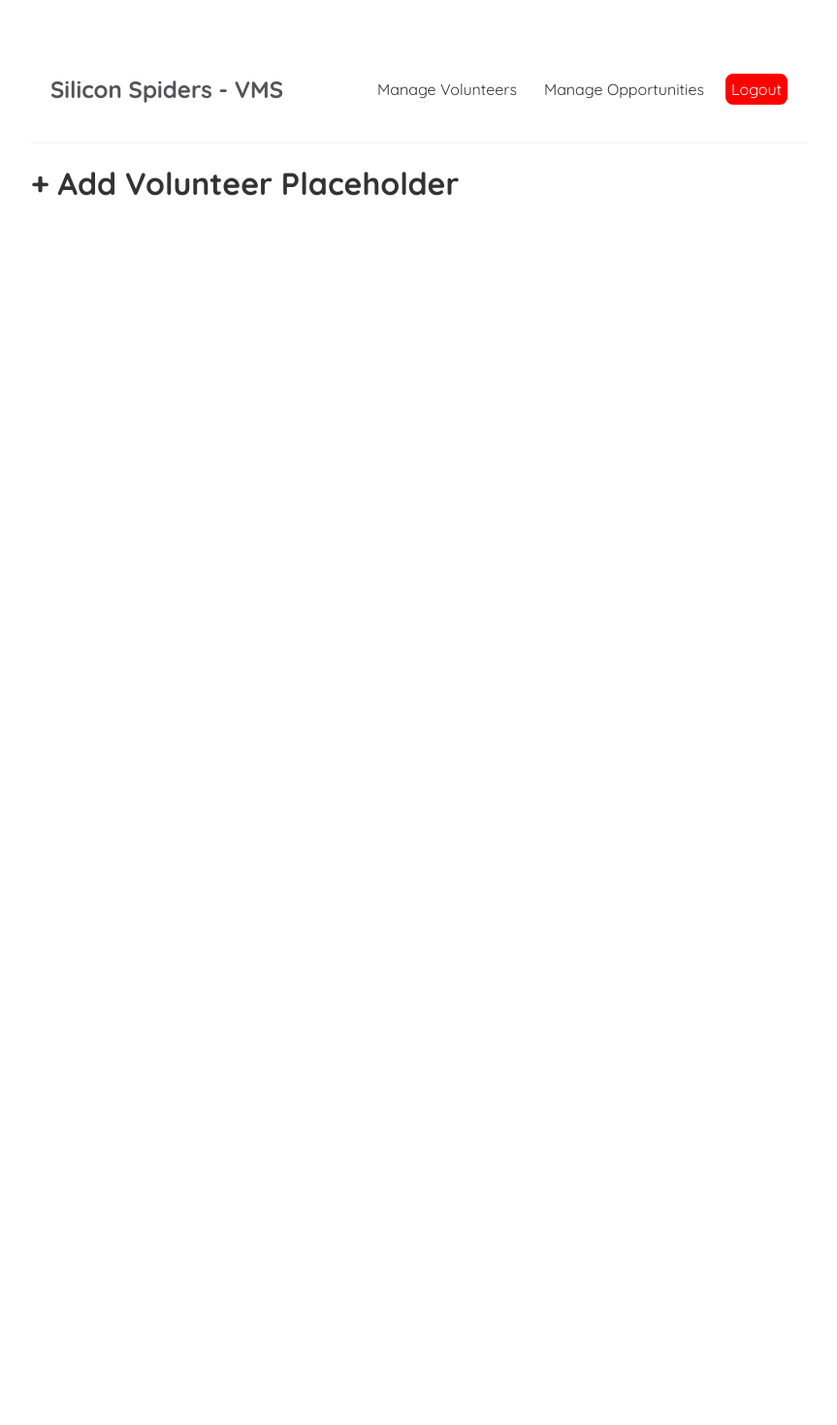
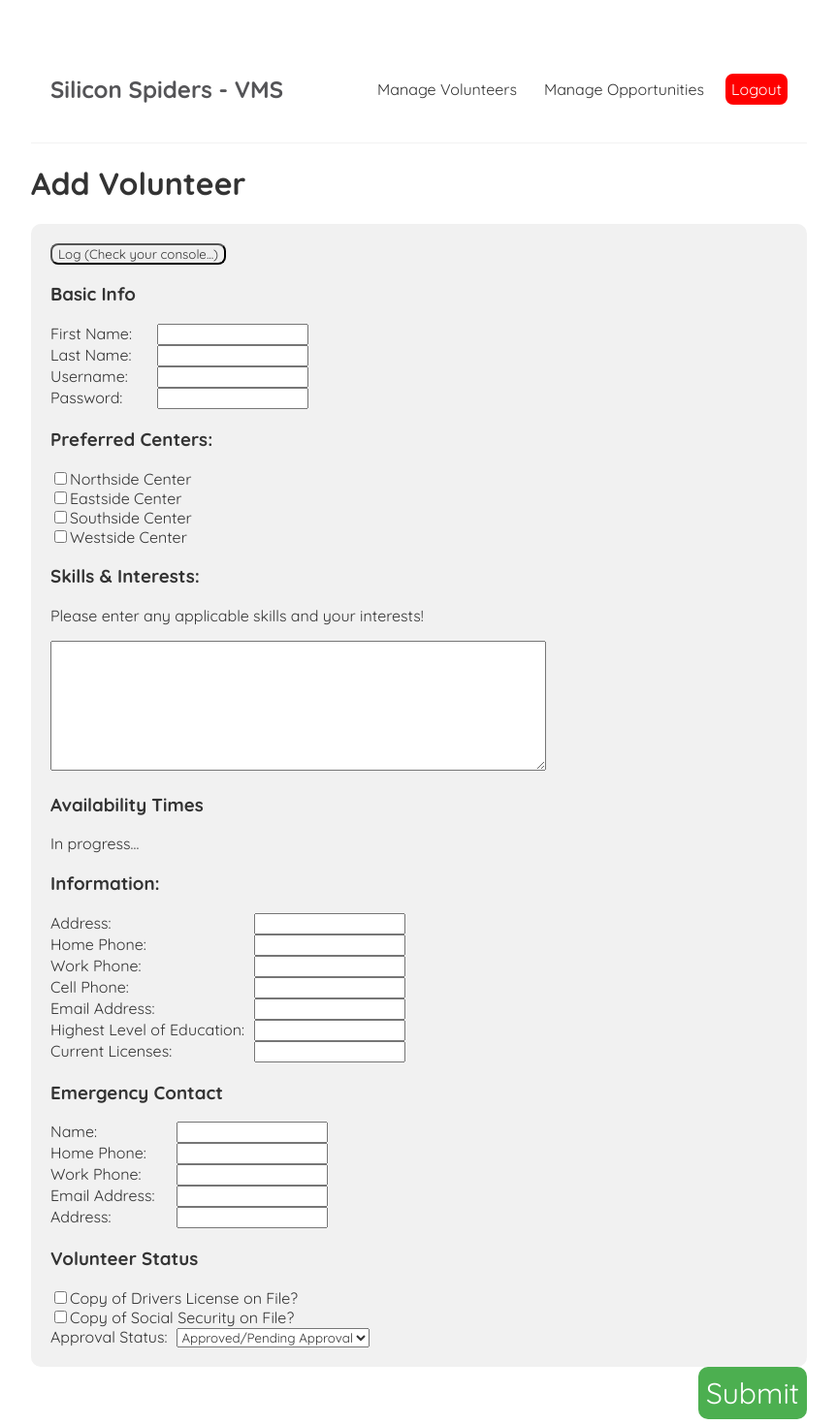
Before and after one commit to WilliamRelken/Preassignment-website, a React (Create React App) app in the folder client/: page /Volunteers/add in a window 1280 px wide. Shown: the part 23-1493 px from the top of the page at 97% size, without its empty margins (208-1071 px from the left). Before the commit the page ends 800 px from the top, so only its background shows below. Built offline with nearby package versions, Linux system fonts and the light colour scheme.

Commit message:
Add files via upload

```diff
--- a/client/src/AddVol.js
+++ b/client/src/AddVol.js
@@ -1,9 +1,120 @@
 import Navbar from "./Navbar";
 const AddVolunteer = () => {
+    let volunteer = {
+        firstName: "",
+        lastName: "",
+        userName: "",
+        password: "",
+        northCenter: false,
+        eastCenter: false,
+        southCenter: false,
+        westCenter: false,
+        skills: "",
+        address: "",
+        homePhone: "",
+        workPhone: "",
+        cellPhone: "",
+        email: "",
+        education: "",
+        licenses: "",
+        eName: "",
+        eHomePhone: "",
+        eWorkPhone: "",
+        eEmail: "",
+        eAddress: "",
+        copyDrivers: false,
+        copySocial: false,
+        approvalStatus: "",
+    }
+    const Log = () => {
+        console.log(volunteer);
+    }
     return (
         <div className="AddVol">
             <Navbar/>
-            <h1>+ Add Volunteer Placeholder</h1>
+            <h1>Add Volunteer</h1>
+            <div className="VolForm">
+                <button onClick={Log}>Log (Check your console...)</button>
+                <h3>Basic Info</h3>
+                <label htmlFor="firstName">First Name: </label>
+                <input type="text" id="firstName" onChange={(e) => volunteer.firstName = e.target.value}/>
+                <br/>
+                <label htmlFor="lastName">Last Name: </label>
+                <input type="text" id="lastName" onChange={(e) => volunteer.lastName = e.target.value}/>
+                <br/>
+                <label htmlFor="userName">Username: </label>
+                <input type="text" id="userName" onChange={(e) => volunteer.userName = e.target.value}/>
+                <br/>
+                <label htmlFor="password">Password: </label>
+                <input type="text" id="password" onChange={(e) => volunteer.password = e.target.value}/>
+                <br/>
+                <span className="centers">
+
+                <h3>Preferred Centers:</h3>
+                <input type= "checkbox" id="north" value="north" onChange={() => volunteer.northCenter = !volunteer.northCenter}/>
+                <label htmlFor="north">Northside Center</label><br/>
+                <input type= "checkbox" id="east" value="east" onChange={() => volunteer.eastCenter = !volunteer.eastCenter}/>
+                <label htmlFor="east">Eastside Center</label><br/>
+                <input type= "checkbox" id="south" value="south" onChange={() => volunteer.southCenter = !volunteer.southCenter}/>
+                <label htmlFor="south">Southside Center</label><br/>
+                <input type= "checkbox" id="west" value="west" onChange={() => volunteer.westCenter = !volunteer.westCenter}/>
+                <label htmlFor="west">Westside Center</label><br/>
+                </span>
+
+                <h3>Skills &#38; Interests:</h3>
+                <p>Please enter any applicable skills and your interests!</p>
+                <textarea name="skills" id="skills" cols="70" rows="8" onChange={(e) => volunteer.skills = e.target.value}></textarea>
+                <h3>Availability Times</h3>
+                <p>In progress...</p>
+
+                <span className="information">
+                    <h3>Information: </h3>
+                    <label htmlFor="address">Address:</label>
+                    <input type="text" id="address" name="address" onChange={(e) => volunteer.address = e.target.value}/><br/>
+                    <label htmlFor="homePhone">Home Phone:</label>
+                    <input type="text" id="homePhone" name="homePhone" onChange={(e) => volunteer.homePhone = e.target.value}/><br/>
+                    <label htmlFor="workPhone">Work Phone:</label>
+                    <input type="text" id="workPhone" name="workPhone" onChange={(e) => volunteer.workPhone = e.target.value}/><br/>
+                    <label htmlFor="cellPhone">Cell Phone:</label>
+                    <input type="text" id="cellPhone" name="cellPhone" onChange={(e) => volunteer.cellPhone = e.target.value}/><br/>
+                    <label htmlFor="email">Email Address:</label>
+                    <input type="text" id="email" name="email" onChange={(e) => volunteer.email = e.target.value}/><br/>
+                    <label htmlFor="education">Highest Level of Education:</label>
+                    <input type="text" name="education" id="education" onChange={(e) => volunteer.education = e.target.value}/><br/>
+                    <label htmlFor="licenses">Current Licenses:</label>
+                    <input type="text" id="licenses" name="licenses" onChange={(e) => volunteer.licenses = e.target.value}/>
+                </span>
+                <span className="emergency">
+                    <h3>Emergency Contact</h3>
+                    <label htmlFor="eName">Name:</label>
+                    <input type="text" id="eName" name="eName" onChange={(e) => volunteer.eName = e.target.value}/><br/>
+                    <label htmlFor="eHomePhone">Home Phone:</label>
+                    <input type="text" id="eHomePhone" name="eHomePhone" onChange={(e) => volunteer.eHomePhone = e.target.value}/><br/>
+                    <label htmlFor="eWorkPhone">Work Phone:</label>
+                    <input type="text" id="eWorkPhone" name="eWorkPhone" onChange={(e) => volunteer.eWorkPhone = e.target.value}/><br/>
+                    <label htmlFor="eEmail">Email Address:</label>
+                    <input type="text" id="eEmail" name="eEmail" onChange={(e) => volunteer.eEmail = e.target.value}/><br/>
+                    <label htmlFor="eAddress">Address:</label>
+                    <input type="text" id="eAddress" name="eAddress" onChange={(e) => volunteer.eAddress = e.target.value}/><br/>
+                </span>
+                <span className="status">
+                    <h3>Volunteer Status</h3>
+                    <input type="checkbox" id="copyOfDrivers" name="copyOfDrivers" onChange={(e) => volunteer.copyDrivers = !volunteer.copyDrivers}/>
+                    <label htmlFor="copyOfDrivers">Copy of Drivers License on File?</label><br/>
+                    <input type="checkbox" id="copyOfSocial" name="copyOfSocial" onChange={(e) => volunteer.copySocial = !volunteer.copySocial}/>
+                    <label htmlFor="copyOfSocial">Copy of Social Security on File?</label><br/>
+                    <label id="labelStatusDrop"htmlFor="statusDrop">Approval Status: </label>
+                        <select name="statusDrop" id="statusDrop" onChange={(e) => volunteer.approvalStatus = e.target.value}>
+                            <option value="Approved/Pending Approval">Approved/Pending Approval</option>
+                            <option value="Approved">Approved</option>
+                            <option value="Pending Approval">Pending Approval</option>
+                            <option value="Disapproved">Disapproved</option>
+                            <option value="Inactive">Inactive</option>
+                            <option value="All">All</option>
+                        </select>
+                </span>
+            </div>
+            <button id="submitAddVol">Submit</button> {/*PLACEHOLDER SUBMIT VOLUNTEER BUTTON*/}
         </div>
     );
 }
--- a/client/src/Login.js
+++ b/client/src/Login.js
@@ -42,8 +42,6 @@ const Login = () => {
           .catch((error) => {} );
 
       /*const builtJSON = "{\"username\":\"" + userName + "\", \"password\":\""  + password + "\"}";
-
-
       xhttp.open("POST", "/adminlogin", true);
       xhttp.send(JSON.parse(builtJSON));
           //.then((user, pass) => { setUserName(user.username + " returned"); setPassword(user.password + " returned")});*/
--- a/client/src/MngVo.js
+++ b/client/src/MngVo.js
@@ -4,9 +4,13 @@ const Volunteers = () => {
     return (
         <div className="Volunteers">
             <Navbar/>
-            <h1>Manage Volunteers Component Placeholder</h1>
-            <label htmlFor="selectList">Filter: </label>
-            <select name="selectList" id="selectList">
+            <h1>Manage Volunteers</h1>
+            <div className="MngVolMenu">
+                <label htmlFor="searchName">Search Volunteer: </label>
+                <input type="text" name="searchName" id="searchName" />
+
+                <label htmlFor="filterDrop">Filter: </label>
+                <select name="filterDrop" id="filterDrop">
                     <option value="1">Approved/Pending Approval</option>
                     <option value="2">Approved</option>
                     <option value="3">Pending Approval</option>
@@ -14,7 +18,11 @@ const Volunteers = () => {
                     <option value="5">Inactive</option>
                     <option value="6">All</option>
                 </select>
-            <button><Link to='Volunteers/add'>+Add Volunteer</Link></button>
+               <button id="addVol"><Link to='Volunteers/add'>+Add Volunteer</Link></button>
+            </div>
+            <div className="listVol">
+                <h1>Placeholder for List of Volunteers</h1>
+            </div>
         </div>
     );
 }
--- a/client/src/index.css
+++ b/client/src/index.css
@@ -4,7 +4,7 @@
 * {
   font-family: "Quicksand";
   color: #333;
-   text-decoration: none;
+  text-decoration: none;
 }
 .navbar {
   padding: 20px;
@@ -40,11 +40,26 @@
   padding-bottom: 20px;
   padding-top: 1px;
 }
-input{
+input.Login{
+  margin: auto;
   display: block;
+  margin-bottom: 5px;
+}
+#searchName{
+  display: inline;
+  margin-right: 10px;
+}
+#filterDrop{
+  margin-right: 100px;
+}
+#addVol{
+  background-color: #4CAF50; /* Green */
+  border: none;
+  color: white;
+  padding: 8px;
   text-align: center;
-  margin: auto;
-  margin-bottom: 10px;
+  text-decoration: none;
+  font-size: 14px;
 }
 .Login:hover{
   box-shadow: 5px 5px 15px grey;
@@ -52,3 +67,63 @@ input{
 button{
   border-radius: 8px;
 }
+.MngVolMenu label{
+  float:inline-start
+}
+.MngVolMenu{
+  background-color: #f1f1f1;
+  border-radius: 20px;
+  padding: 15px;
+}
+.listVol{ /*PLACEHOLDER*/
+  background-color: #f1f1f1;
+  border-radius: 20px;
+  margin-top: 2px;
+  padding: 20px;
+  padding-bottom: 100%;
+}
+.VolForm label{
+  display: inline-block;
+  width: 100px;
+  padding-right: 10px;
+}
+.VolForm input{
+  display: inline-block;
+}
+.centers label{
+  width: auto;
+}
+.information label{
+  display: inline-block;
+  width: 200px;
+}
+.information input{
+  display: inline-block;
+}
+.emergency label{
+  width: 120px;
+}
+.status label{
+  width: 250px;
+}
+#labelStatusDrop{
+  width: auto;
+}
+.VolForm{
+  background-color: #f1f1f1 ;
+  padding: 20px;
+  border-radius: 10px;
+}
+#submitAddVol{
+  background-color: #4CAF50; /* Green */
+  border: none;
+  color: white;
+  padding: 8px;
+  text-decoration: none;
+  font-size: 30px;
+  border-radius: 10px;
+  float: right;
+}
+#submitAddVol:hover{
+  background-color: #409242;
+}
```
Lines whose indentation alone changed are shown as unchanged.
